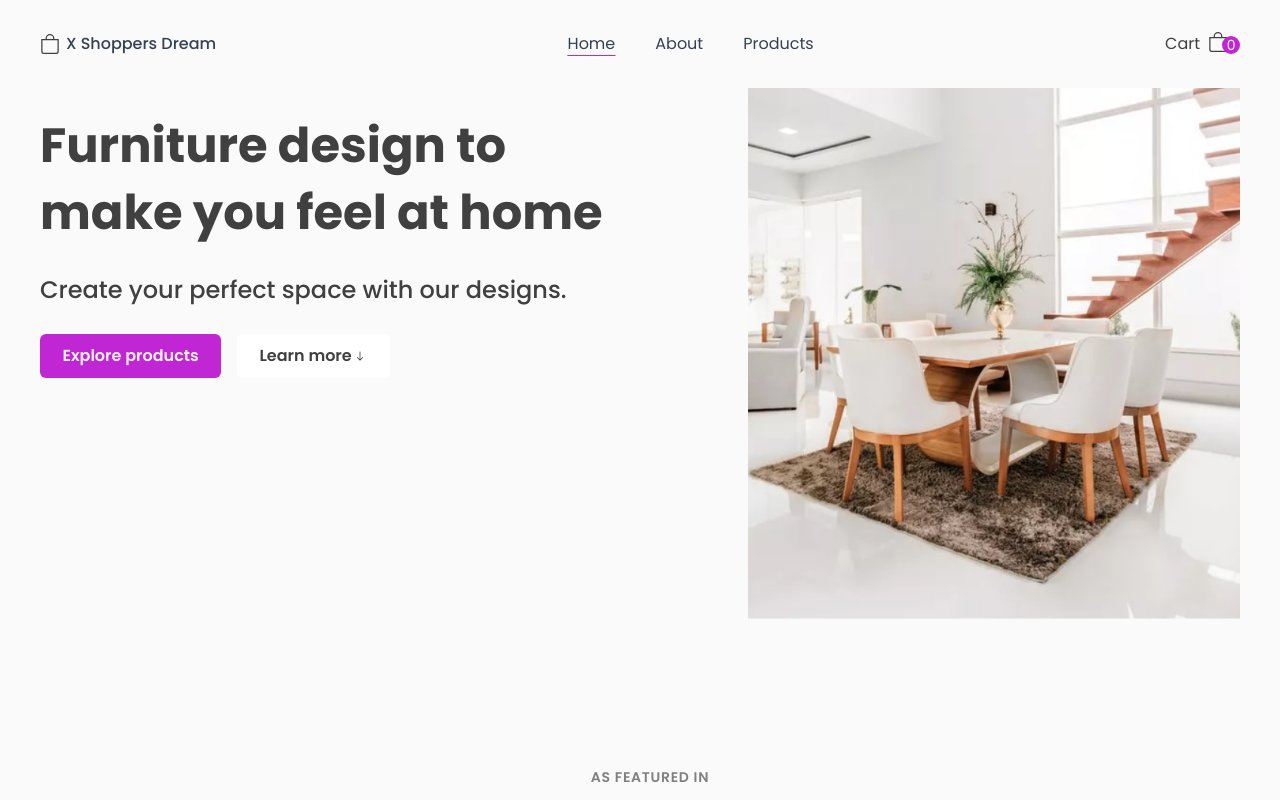
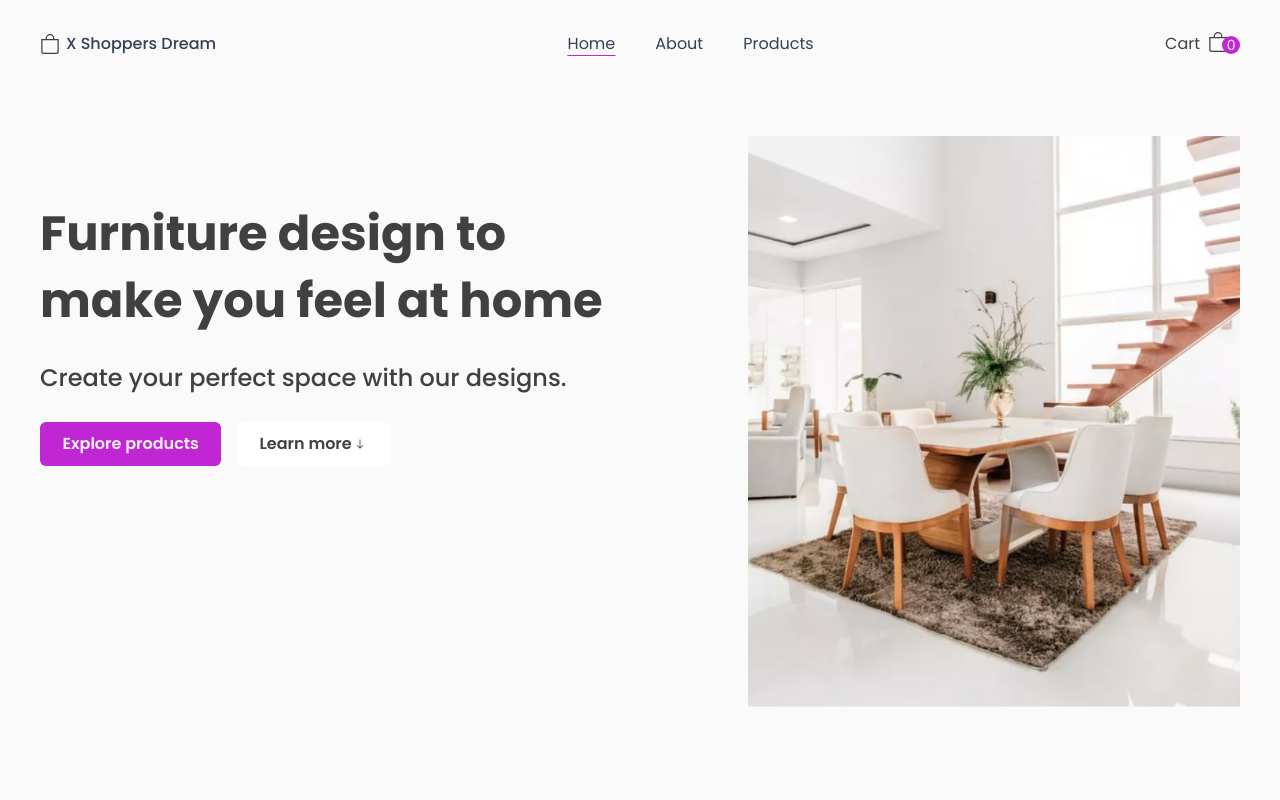
Before and after one commit to MarioMilosevic/x-shoppers-dream-e-commerce, a React (Vite) app: page / in a window 1280 px wide. Shown: the top 800 px of the page. Built offline with nearby package versions, Linux system fonts and the light colour scheme; no server answers.

Commit message:
Fix sticky navigation jump bug

```diff
--- a/src/components/Hero.tsx
+++ b/src/components/Hero.tsx
@@ -1,10 +1,15 @@
 import heroImg from "../assets/heroImg.a885da91476b940bf532.png";
-
 import Button from "./Button";
 import { IoIosArrowRoundDown } from "react-icons/io";
+import { OutletContext } from "../types/types"
+import { useOutletContext } from "react-router";
 const Hero = () => {
+  const { isNavFixed } = useOutletContext() as OutletContext;
+
+  const padding = isNavFixed ? "pt-[136px] pb-12" : "py-12"
+
   return (
-    <header className="flex flex-col lg:flex-row justify-between py-12 lg:w-[1200px] mx-auto">
+    <header className={`flex flex-col lg:flex-row justify-between lg:w-[1200px] mx-auto ${padding}`}>
       <div className="mx-auto py-16 lg:w-[50%] lg:mx-0 flex flex-col gap-7">
         <h1 className="text-3xl lg:text-5xl font-bold lg:leading-[4.2rem]">
           Furniture design to <br /> make you feel at home
--- a/src/components/Operations.tsx
+++ b/src/components/Operations.tsx
@@ -38,7 +38,7 @@ const Operations = () => {
           Where simplicity meets efficiency to bring your home to life.
         </h1>
 
-        <div className="flex justify-between pt-24 pb-12">
+        <div className="flex justify-between overflow-hidden pt-24 pb-12">
           {operations.map((operation, index) => (
             <Button
               key={index}
--- a/src/components/SharedLayout.tsx
+++ b/src/components/SharedLayout.tsx
@@ -18,7 +18,7 @@ const SharedLayout = () => {
   return (
     <>
       <nav
-        className={`flex justify-between pr-3 py-8 lg:w-[1200px] mx-auto ${fixed}`}
+        className={`flex relative justify-between pr-3 py-8 lg:w-[1200px] mx-auto ${fixed}`}
       >
         <div className="hidden lg:flex items-center font-medium gap-[0.37rem] text-sm lg:text-base cursor-pointer">
           <BsBag className="text-[1.25rem]" />
--- a/src/pages/Home.tsx
+++ b/src/pages/Home.tsx
@@ -3,7 +3,6 @@ import News from "../components/News";
 import FeaturedProducts from "../components/FeaturedProducts";
 import Description from "../components/Description";
 import Operations from "../components/Operations";
-// odje ubacit useContext userefprovider
 const Home = () => {
   return (
     <>
```
